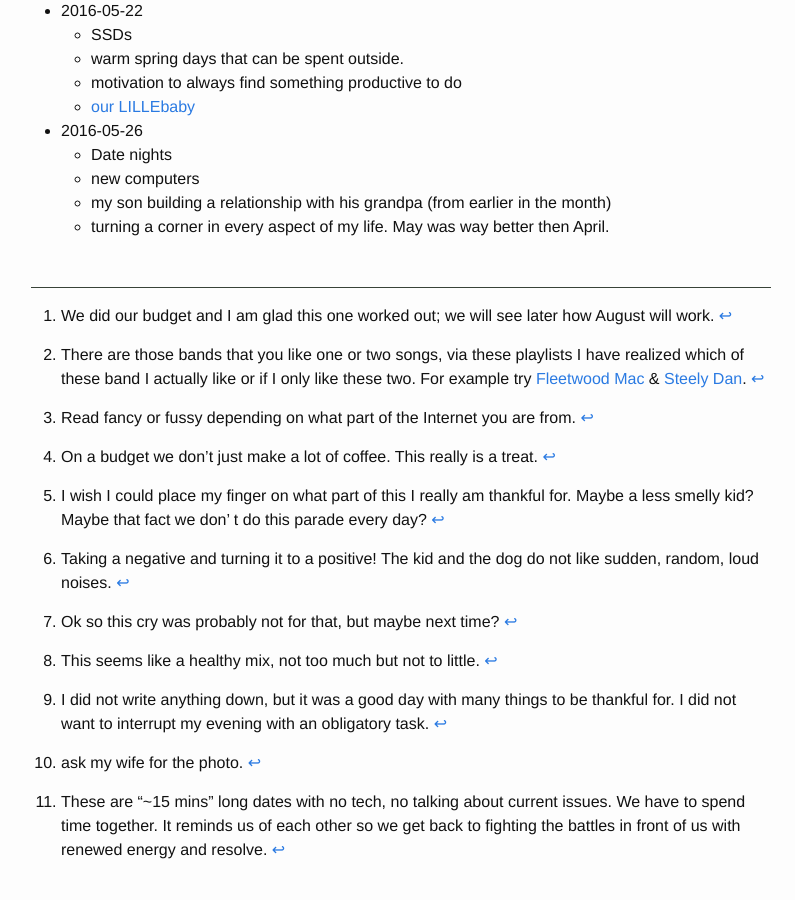
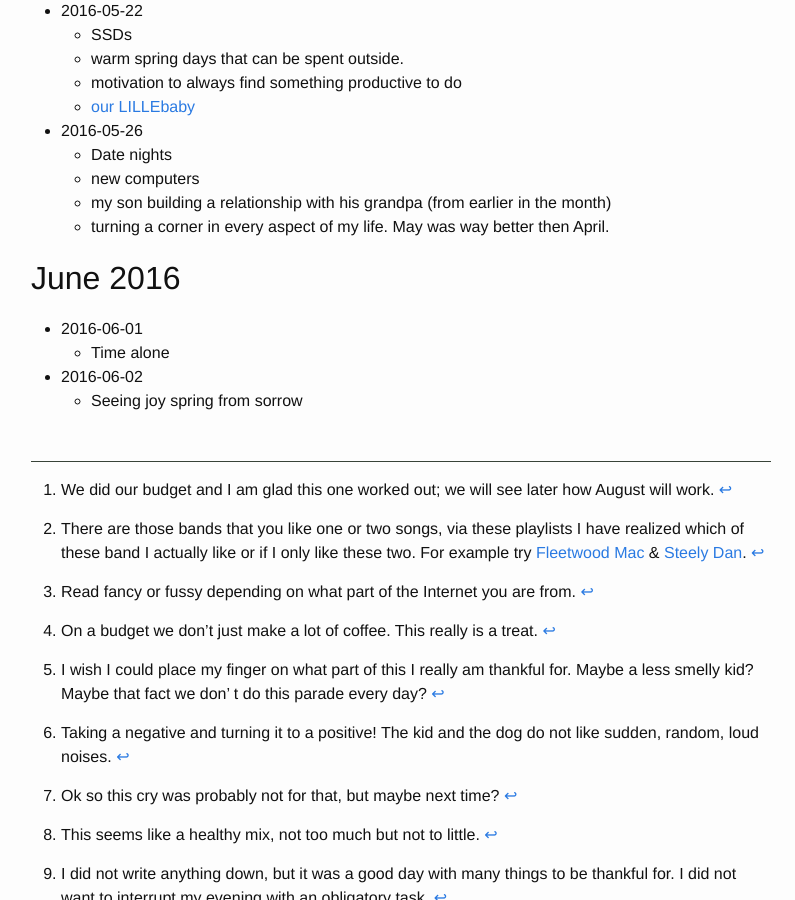
Before and after one commit to benjaminrose/benjaminrose.github.io, a Jekyll site: the page built from thanks.md, in a window 1280 px wide and 900 px high, scrolled down 4951 px. Shown: the whole window, without its empty margins (239-1034 px from the left). Built offline with Jekyll 4.4.1, drawn with Linux system fonts in a browser that asks for light colours.

Commit message:
update thanks

```diff
--- a/thanks.md
+++ b/thanks.md
@@ -230,3 +230,10 @@ I started this project as a challenge from my pastor; I continued it past a week
     - new computers
     - my son building a relationship with his grandpa (from earlier in the month)
     - turning a corner in every aspect of my life. May was way better then April.
+
+## June 2016
+
+* 2016-06-01
+    - Time alone
+* 2016-06-02
+    - Seeing joy spring from sorrow
```
